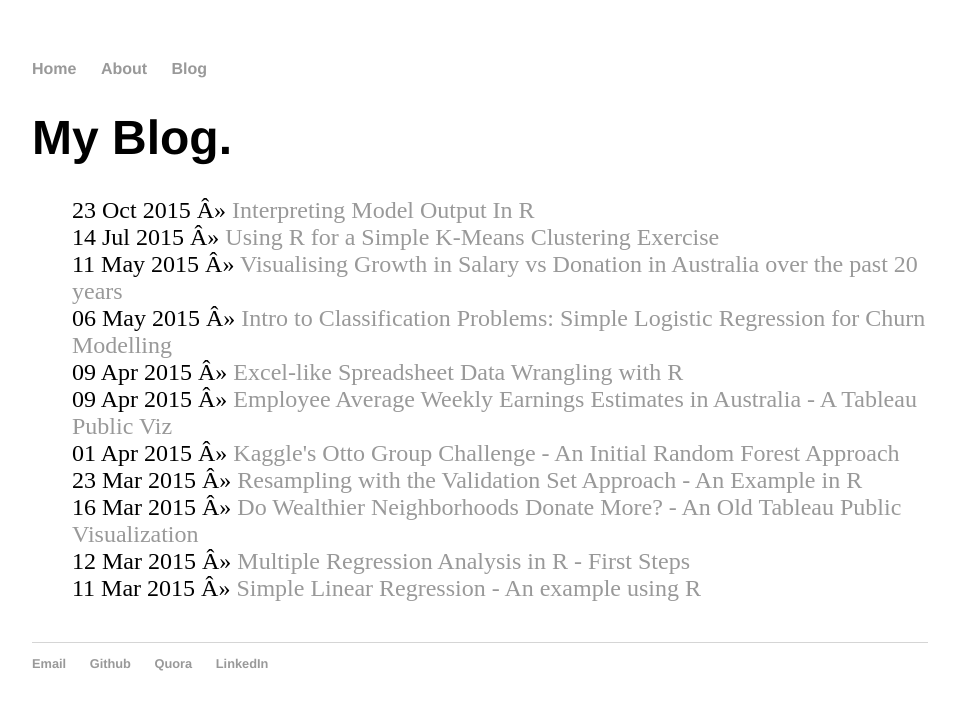
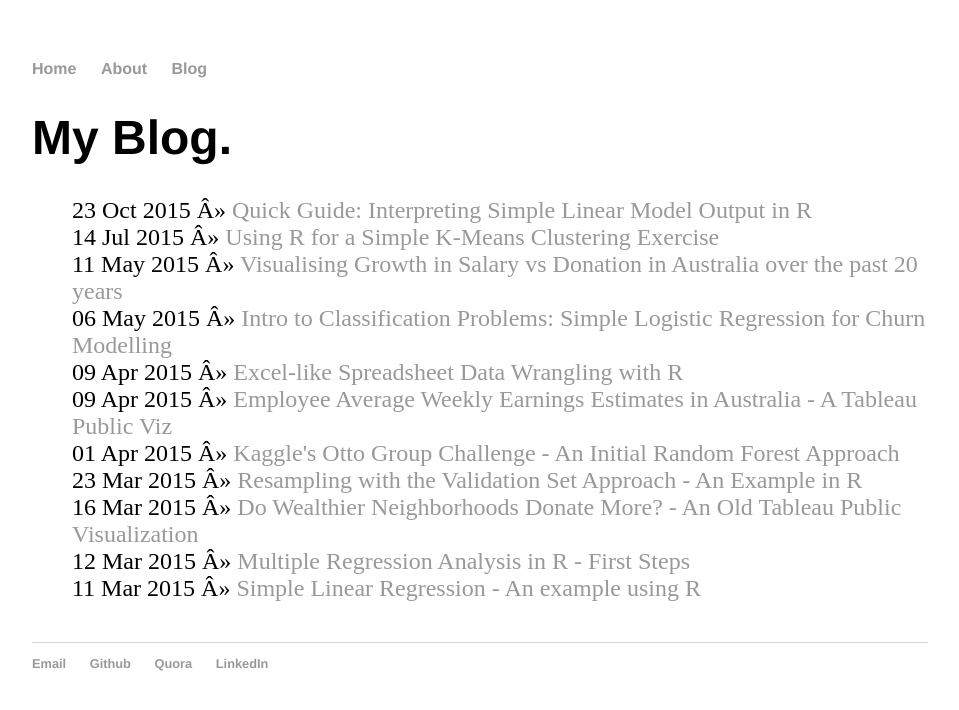
Before and after one commit to FelipeRego/FelipeRego.github.io, a Jekyll site: the page built from blog/index.html, in a window 1280 px wide. Shown: the top 710 px of the page, without its empty margins (160-1119 px from the left). Built offline with Jekyll 4.4.1, drawn with Linux system fonts in a browser that asks for light colours; a script that is not in the unit is left out.

Commit message:
Update 2015-10-23-Interpreting-Model-Output-In-R.html

```diff
--- a/_posts/2015-10-23-Interpreting-Model-Output-In-R.html
+++ b/_posts/2015-10-23-Interpreting-Model-Output-In-R.html
@@ -1,4 +1,7 @@
-<!DOCTYPE html>
+---
+layout: post
+title: "Quick Guide: Interpreting Simple Linear Model Output in R"
+---
 
 <html xmlns="http://www.w3.org/1999/xhtml">
 
```
